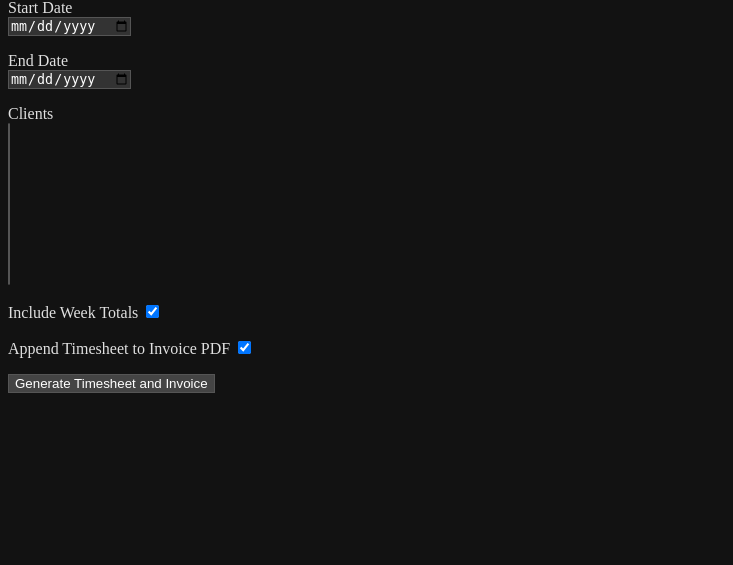
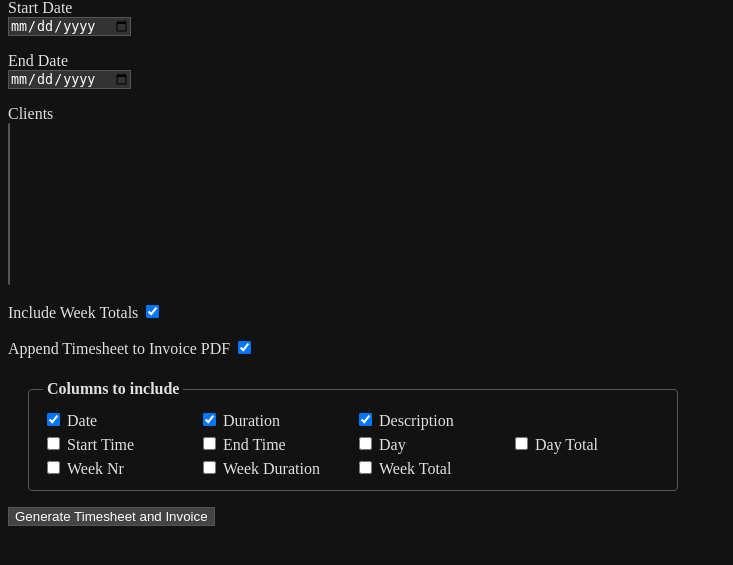
Before and after one commit to GeorgesPaul/TimeSheeterPython, a Flask app: template templates/timesheet.html in a window 1280 px wide. Shown: the part 95-660 px from the top of the page, without its empty margins (0-733 px from the left). Run offline with Flask 3, Linux system fonts and the light colour scheme; the template is opened without the code that fills it: values that come from a table or form of the project are taken from there, others are empty; parts of the project's set-up code (start-up, migrations or seed data) failed here and were passed over.

Commit message:
Make timesheet pdf columns selectable.

```diff
--- a/app.py
+++ b/app.py
@@ -6,8 +6,10 @@ from dateutil.parser import parse
 from datetime import datetime, timedelta
 import subprocess
 import os
+import io
 from TimeSheeter import TimesheetGenerator
 from xhtml2pdf import pisa
+from pypdf import PdfWriter, PdfReader
 import yaml
 
 app = Flask(__name__)
@@ -17,12 +19,37 @@ app.config['SECRET_KEY'] = 'your_secret_key_here'
 with open('clients.yaml', 'r') as file:
     clients_data = yaml.safe_load(file)
 
+# All possible timesheet columns: (DataFrame column name, form field name)
+TIMESHEET_COLUMNS = [
+    ('Date',           'col_date'),
+    ('Day_total',      'col_day_total'),
+    ('Day',            'col_day'),
+    ('Start_time',     'col_start_time'),
+    ('End_time',       'col_end_time'),
+    ('Duration',       'col_duration'),
+    ('Week_total',     'col_week_total'),
+    ('Week_nr',        'col_week_nr'),
+    ('Week_duration',  'col_week_duration'),
+    ('Description',    'col_description'),
+]
+
 class DateForm(FlaskForm):
     start_date = DateField('Start Date', format='%Y-%m-%d', validators=[DataRequired()])
     end_date = DateField('End Date', format='%Y-%m-%d', validators=[DataRequired()])
     clients = SelectMultipleField('Clients', choices=[], render_kw={'size': 10}, validators=[DataRequired()])
     week_totals = BooleanField('Include Week Totals', default=True, render_kw={'checked': True})
     append_timesheet = BooleanField('Append Timesheet to Invoice PDF', default=True, render_kw={'checked': True})
+    # Timesheet column selection (shown when append_timesheet is checked)
+    col_date          = BooleanField('Date',           default=True)
+    col_day_total     = BooleanField('Day Total')
+    col_day           = BooleanField('Day')
+    col_start_time    = BooleanField('Start Time')
+    col_end_time      = BooleanField('End Time')
+    col_duration      = BooleanField('Duration',       default=True)
+    col_week_total    = BooleanField('Week Total')
+    col_week_nr       = BooleanField('Week Nr')
+    col_week_duration = BooleanField('Week Duration')
+    col_description   = BooleanField('Description',    default=True)
     submit = SubmitField('Generate Timesheet and Invoice')
 
 @app.route('/', methods=['GET', 'POST'])
@@ -105,8 +132,6 @@ def index():
                     'vat_calculation_text': f'0.00% VAT on {currency} {total_price:.2f} = {currency} 0,00',
                     'total_amount': f'{currency} {total_price:.2f}',
                     'logo_path': logo_path,
-                    'append_timesheet': form.append_timesheet.data,
-                    'timesheet_table': timesheet.time_sheet_df.to_html(index=False, border=0, classes='items timesheet-table'),
                     'first_day': first_day,
                     'last_day': last_day,
                 }
@@ -117,21 +142,53 @@ def index():
                 # Define PDF path
                 pdf_path = f'invoice_{client_name}_{datetime.now().strftime("%Y%m%d%H%M%S")}.pdf'
 
-                # Convert HTML to PDF
                 try:
-                    with open(pdf_path, "w+b") as pdf_file:
-                        # Convert HTML to PDF
-                        pisa_status = pisa.CreatePDF(
-                            invoice_html,                # the HTML to convert
-                            dest=pdf_file,               # the output file
-                            encoding='utf-8'             # encoding of the HTML
+                    if form.append_timesheet.data:
+                        # Build filtered timesheet DataFrame based on selected columns
+                        selected_cols = [
+                            col for col, field_name in TIMESHEET_COLUMNS
+                            if getattr(form, field_name).data and col in timesheet.time_sheet_df.columns
+                        ] or list(timesheet.time_sheet_df.columns)
+                        filtered_df = timesheet.time_sheet_df[selected_cols]
+
+                        # Generate invoice PDF in memory (portrait)
+                        invoice_buffer = io.BytesIO()
+                        status1 = pisa.CreatePDF(invoice_html, dest=invoice_buffer, encoding='utf-8')
+                        if status1.err:
+                            return render_template('timesheet.html',
+                                               error=f"Error generating PDF invoice for {client_name}.",
+                                               form=form)
+
+                        # Generate timesheet PDF in memory (landscape)
+                        timesheet_pdf_html = render_template('timesheet_pdf.html',
+                            client_name=client_name,
+                            first_day=first_day,
+                            last_day=last_day,
+                            timesheet_table=filtered_df.to_html(index=False, border=0, classes='timesheet-table'),
                         )
+                        timesheet_buffer = io.BytesIO()
+                        status2 = pisa.CreatePDF(timesheet_pdf_html, dest=timesheet_buffer, encoding='utf-8')
+                        if status2.err:
+                            return render_template('timesheet.html',
+                                               error=f"Error generating timesheet PDF for {client_name}.",
+                                               form=form)
 
-                    # Check if PDF generation was successful
-                    if pisa_status.err:
-                        return render_template('timesheet.html',
-                                           error=f"Error generating PDF invoice for {client_name}.",
-                                           form=form)
+                        # Merge invoice + timesheet PDFs
+                        invoice_buffer.seek(0)
+                        timesheet_buffer.seek(0)
+                        writer = PdfWriter()
+                        for reader in [PdfReader(invoice_buffer), PdfReader(timesheet_buffer)]:
+                            for page in reader.pages:
+                                writer.add_page(page)
+                        with open(pdf_path, 'wb') as f:
+                            writer.write(f)
+                    else:
+                        with open(pdf_path, 'w+b') as pdf_file:
+                            pisa_status = pisa.CreatePDF(invoice_html, dest=pdf_file, encoding='utf-8')
+                        if pisa_status.err:
+                            return render_template('timesheet.html',
+                                               error=f"Error generating PDF invoice for {client_name}.",
+                                               form=form)
 
                     # Open PDF file
                     if os.name == 'nt':  # Windows
--- a/pyproject.toml
+++ b/pyproject.toml
@@ -11,6 +11,7 @@ dependencies = [
     "google-auth>=2.48.0",
     "google-auth-oauthlib>=1.2.4",
     "pandas>=2.3.3",
+    "pypdf>=6.7.1",
     "python-dateutil>=2.9.0.post0",
     "pyyaml>=6.0.3",
     "tabulate>=0.9.0",
--- a/templates/timesheet.html
+++ b/templates/timesheet.html
@@ -36,6 +36,34 @@
             align-items: center;
             margin-bottom: 15px;
         }
+
+        #timesheet-columns {
+            margin-left: 20px;
+            margin-top: 6px;
+            padding: 10px 14px;
+            border: 1px solid #aaa;
+            border-radius: 4px;
+            display: inline-block;
+        }
+
+        #timesheet-columns legend {
+            font-weight: bold;
+            padding: 0 4px;
+        }
+
+        #timesheet-columns label {
+            display: inline-block;
+            min-width: 120px;
+        }
+
+        #timesheet-columns .col-row {
+            display: inline-block;
+            margin: 2px 8px 2px 0;
+        }
+
+        body.dark-mode #timesheet-columns {
+            border-color: #555;
+        }
     </style>
 </head>
 
@@ -52,7 +80,25 @@
         <p>{{ form.end_date.label }}<br> {{ form.end_date() }}</p>
         <p>{{ form.clients.label }}<br> {{ form.clients() }}</p>
         <p>{{ form.week_totals.label }} {{ form.week_totals() }}</p>
-        <p>{{ form.append_timesheet.label }} {{ form.append_timesheet() }}</p>
+        <p>
+            {{ form.append_timesheet.label }}
+            {{ form.append_timesheet(onchange='toggleTimesheetColumns(this.checked)') }}
+        </p>
+        <fieldset id="timesheet-columns">
+            <legend>Columns to include</legend>
+            <span class="col-row">{{ form.col_date() }} {{ form.col_date.label }}</span>
+            <span class="col-row">{{ form.col_duration() }} {{ form.col_duration.label }}</span>
+            <span class="col-row">{{ form.col_description() }} {{ form.col_description.label }}</span>
+            <br>
+            <span class="col-row">{{ form.col_start_time() }} {{ form.col_start_time.label }}</span>
+            <span class="col-row">{{ form.col_end_time() }} {{ form.col_end_time.label }}</span>
+            <span class="col-row">{{ form.col_day() }} {{ form.col_day.label }}</span>
+            <span class="col-row">{{ form.col_day_total() }} {{ form.col_day_total.label }}</span>
+            <br>
+            <span class="col-row">{{ form.col_week_nr() }} {{ form.col_week_nr.label }}</span>
+            <span class="col-row">{{ form.col_week_duration() }} {{ form.col_week_duration.label }}</span>
+            <span class="col-row">{{ form.col_week_total() }} {{ form.col_week_total.label }}</span>
+        </fieldset>
         <p>{{ form.submit() }}</p>
     </form>
 
@@ -67,6 +113,10 @@
     {% endfor %}
     {% endif %}
     <script>
+        function toggleTimesheetColumns(show) {
+            document.getElementById('timesheet-columns').style.display = show ? 'inline-block' : 'none';
+        }
+
         function toggleTheme(isDark) {
             if (isDark) {
                 document.body.classList.add('dark-mode');
@@ -85,6 +135,9 @@
             document.getElementById('theme-checkbox').checked = true;
             localStorage.setItem('theme', 'dark');
         }
+
+        // Show/hide column selector based on append_timesheet checkbox initial state
+        toggleTimesheetColumns(document.getElementById('append_timesheet').checked);
     </script>
 </body>
 
```
Also changed, not shown: templates/timesheet_pdf.html (added, +56 -0 lines), 1 other file.
